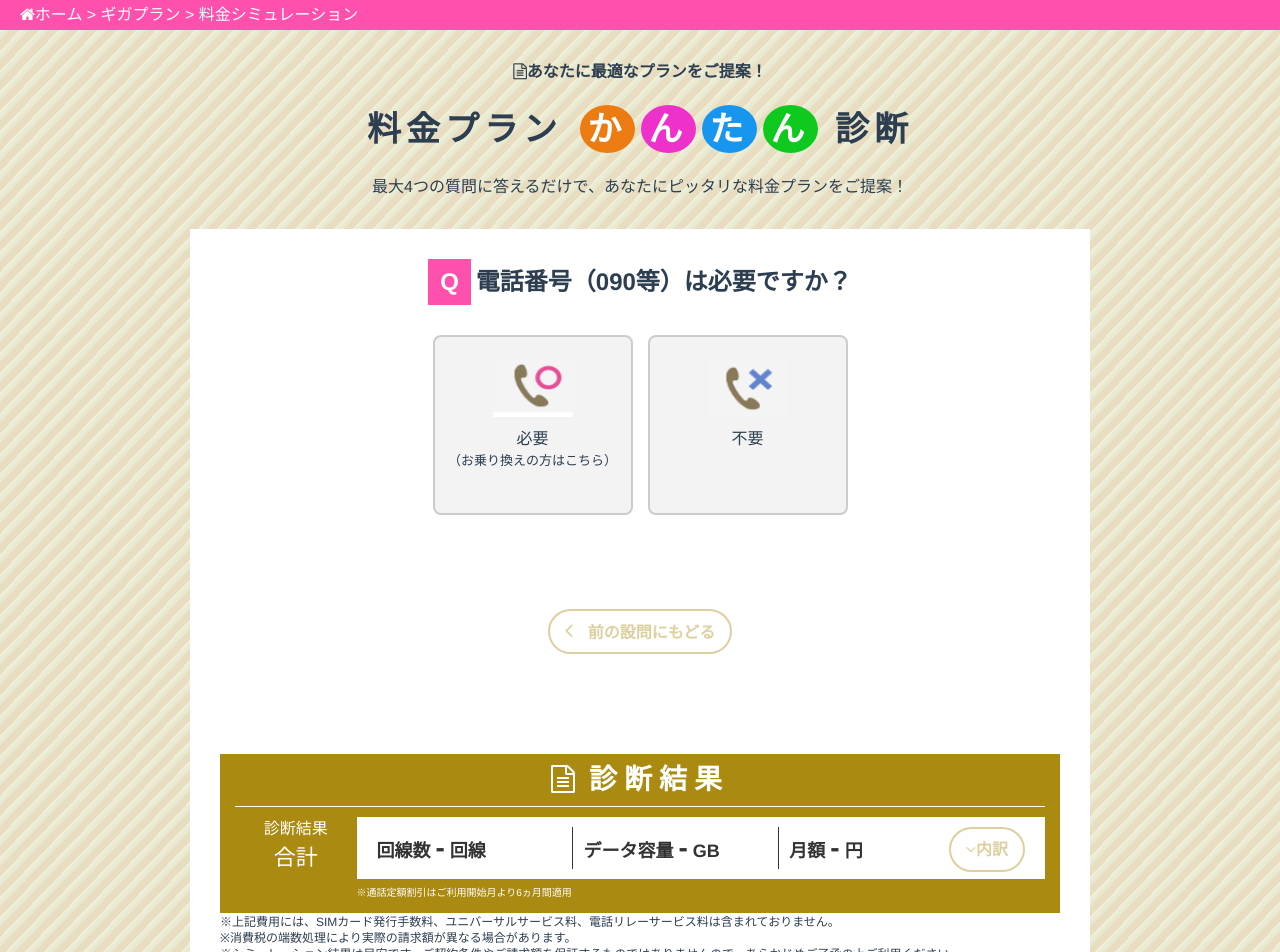
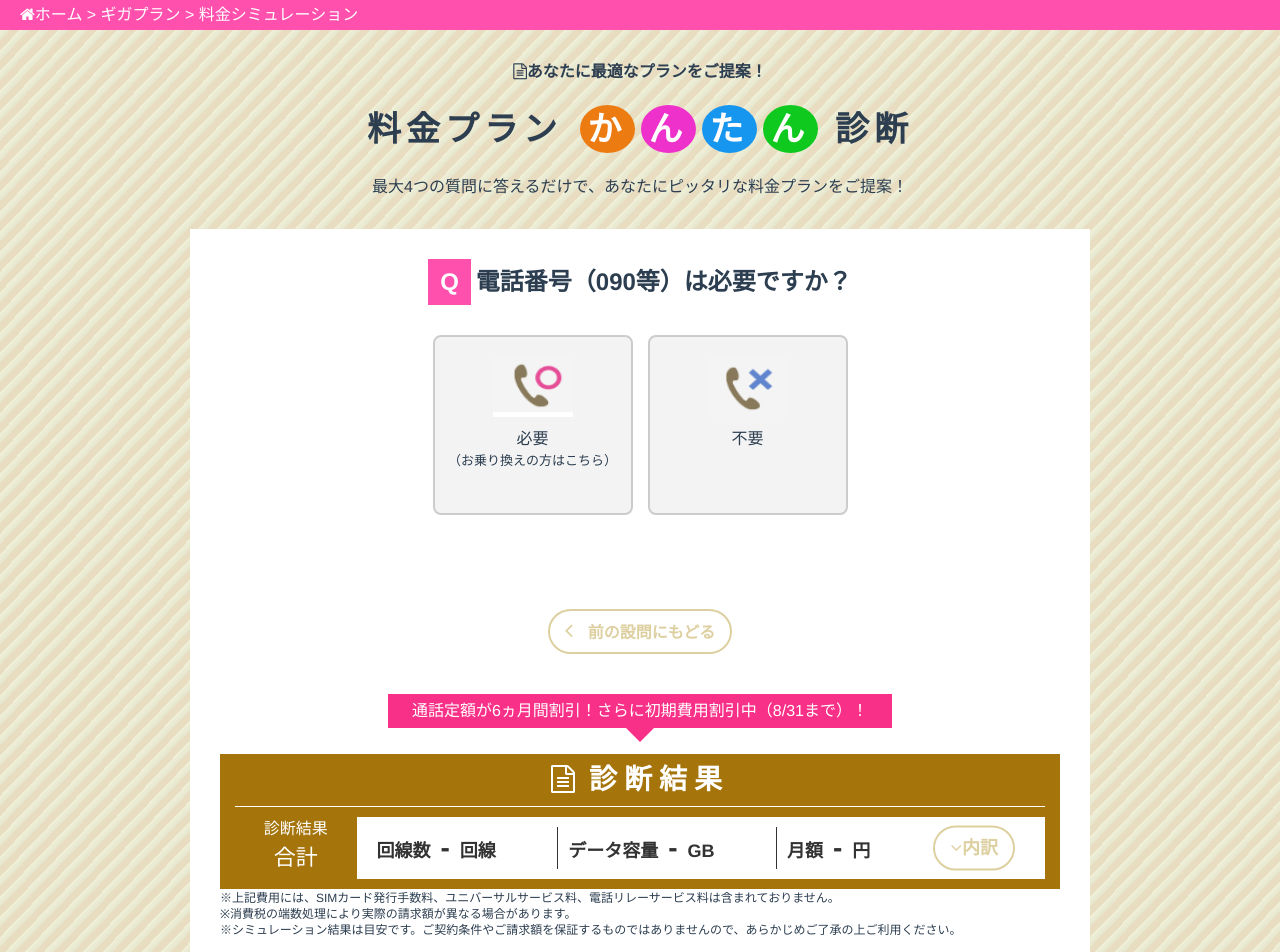
Before and after one commit to RyoAizawa/recommend_practice, a Vue app: page / in a window 1280 px wide. Shown: the top 952 px of the page. Built offline with nearby package versions, Linux system fonts and the light colour scheme.

Commit message:
キャンペーン表示対応

```diff
--- a/src/components/BreakDownItem.vue
+++ b/src/components/BreakDownItem.vue
@@ -1,6 +1,5 @@
 <script setup>
-const props = defineProps(["result"])
-
+const props = defineProps(["result", "campaign"])
 const emit = defineEmits(["deleteItem"])
 const deleteItem = (target) => {
     const deleteBtnAll = document.querySelectorAll(".deleteBtn")
@@ -12,9 +11,10 @@
         }
     })
     // resultArrayに保存済みの診断結果は現在シミュレート中の結果は含まないのでインデックスは-1する
-    emit("deleteItem", deleteBtnIndex - 1)
+    // 表示は逆順にしており、削除処理は大元の正順の配列に対し削除処理を行うため
+    // 全削除ボタンの個数-逆順で取得したインデックス-現在処理中のボタンは除く（-lengthは1始まりなので-1で調整）処理を行う
+    emit("deleteItem", (deleteBtnAll.length - deleteBtnIndex - 2))
 }
-
 </script>
 
 <template>
@@ -31,7 +31,7 @@
                 </div>
                 <div v-if="(props.result.sim === '音声SIM' || props.result.sim === '音声eSIM' ) && props.result.option !== ''" class="option" >
                     通話定額{{ props.result.option }}+
-                    <div class="result-price">
+                    <div class="result-price" :class="{ campaignPrice : props.campaign }">
                     <span>{{ props.result.optionPrice.toLocaleString() }}</span>円</div>
                 </div>
             </div>
@@ -41,7 +41,6 @@
         </div>
     </div>
 </template>
-
 
 <style scoped>
 /* 内訳 */
@@ -62,18 +61,38 @@
 }
 .result-plan-price {
     width: 90%;
+    font-size: 1.8rem;
 }
 .result-plan-price > div {
     display: flex;
     justify-content: space-between;
+    align-items: center;
     padding: 10px 5px;
     background-color: #fff;
+}
+.result-price {
+    font-size: 2.0rem;
+}
+.campaignPrice {
+    position: relative;
+    color: #f93087;
+    font-weight: bold;
+}
+.campaignPrice::after {
+    content: "※";
+    position: absolute;
+    color: #333;
+    font-size: 1.2rem;
+    bottom: 60%;
+    right: 0;
+}
+.campaignPrice>span {
+    font-size: 2.4rem;
 }
 .option {
     border-top: 1px dotted #333;
     font-weight: normal;
 }
-
 .result-deleteBtnArea {
     display: flex;
     justify-content: center;
--- a/src/components/DiagnosticResult.vue
+++ b/src/components/DiagnosticResult.vue
@@ -1,11 +1,11 @@
 <script setup>
-import { reactive, watch, defineEmits, computed } from 'vue'
+import { ref, reactive, watch, defineEmits, computed } from 'vue'
 import RecommendArea from "./RecommendArea";
 import BreakDownItem from "./BreakDownItem";
 /*---------------------------
     データ
 ---------------------------*/
-const props = defineProps(["userAnswers", "lastBtnChecked","autoScroll"])
+const props = defineProps(["userAnswers", "lastBtnChecked", "autoScroll"])
 const result = reactive({
     id: 0,
     lines: 0,
@@ -16,7 +16,9 @@
     dataVolume: 0,
     option: "",
     optionPrice: 0,
+    campaignPrice: 0,
     totalPrice: 0,
+    campaign: false
 })
 const resultArray = reactive([])
 const reverseResultArray = computed(() => {
@@ -44,12 +46,13 @@
 const totalPrice = computed(() => {
     let now = 0
     let total = 0
-    if(props.lastBtnChecked) now = result.planPrice + result.optionPrice
+    if(props.lastBtnChecked) now = result.planPrice + result.campaignPrice
     resultArray.forEach((elem) => {
-        total += elem.planPrice + elem.optionPrice
+        total += elem.planPrice + elem.campaignPrice
     })
     return total + now
 })
+let campaignApply = ref(false)
 
 /*---------------------------
     メソッド
@@ -83,15 +86,21 @@
                 if (elem.questionId === 3) {
                     if (elem.answerId === 1) {
                         result.option = "5分"
-                        result.optionPrice = 90
+                        result.optionPrice = 500
+                        result.campaignPrice = 90
+                        result.campaign = true
                     }
                     else if (elem.answerId === 2) {
                         result.option = "10分"
-                        result.optionPrice = 290
+                        result.optionPrice = 700
+                        result.campaignPrice = 290
+                        result.campaign = true
                     }
                     else if (elem.answerId === 3) {
                         result.option = "かけ放題"
-                        result.optionPrice = 990
+                        result.optionPrice = 1400
+                        result.campaignPrice = 990
+                        result.campaign = true
                     }
                     else result.option = ""
                 }
@@ -157,7 +166,7 @@
         case "データ20ギガプラン":     result.planPrice = 1950; break
         default: break;
     }
-    result.totalPrice = result.planPrice + result.optionPrice
+    result.totalPrice = result.planPrice + result.campaignPrice
 }
 watch(getLastBtnChecked, () => {
     if (props.lastBtnChecked) {
@@ -168,8 +177,23 @@
     }
 })
 watch(props.userAnswers, () => {
+    result.option = ""
+    result.campaign = false
     setResultData()
+    checkCampaign()
 })
+
+const checkCampaign = () => {
+    campaignApply.value = false
+    if(result.option !== "") campaignApply.value  = true
+    resultArray.forEach((elem) => {
+        if(elem.option !== "") campaignApply.value = true
+    })
+    if (campaignApply.value) {
+        console.log(document.querySelector(".totalPrice"))
+    }
+
+}
 
 const emit = defineEmits(["init"])
 const addItem = () => {
@@ -180,6 +204,7 @@
 }
 const deleteItemNow = () => {
     initialize()
+    checkCampaign()
     emit("init");
 }
 const deleteItem = (target) => {
@@ -188,9 +213,11 @@
         if(elem.id > target) elem.id--
     })
     result.id--
+    checkCampaign()
 }
 const deleteAllItem = () => {
     initialize()
+    checkCampaign()
     resultArray.splice(0)
     emit("init");
 }
@@ -211,6 +238,7 @@
 
 <template>
     <div class="result-area">
+        <div class="campaign">通話定額が6ヵ月間割引！さらに初期費用割引中（8/31まで）！</div>
         <h2>
             <i class="fa fa-file-text-o" aria-hidden="true"></i
             >診断結果
@@ -219,28 +247,40 @@
             <p>診断結果<span>合計</span></p>
             <div class="result-calcArea-right">
                 <div class="result-whiteArea">
+                    <div v-if="campaignApply && (props.lastBtnChecked || resultArray.length > 0)" class="campaign-apply">キャンペーン適用で</div>
                     <div class="result-firstArea">
                         <div>回線数
-                            <span v-if="totalLines < 1">-</span>
-                            <span v-else>{{ totalLines }}</span>
-                            回線
+                            <div v-if="totalLines < 1">
+                                <span>-</span>回線
+                            </div>
+                            <div v-else>
+                                <span>{{ totalLines }}</span>回線
+                            </div>
                         </div>
                         <div>データ容量
-                            <span v-if="totalDataVolume < 1">-</span>
-                            <span v-else>{{ totalDataVolume }}</span>
-                            GB
+                            <div v-if="totalDataVolume < 1">
+                                <span>-</span>GB
+                            </div>
+                            <div v-else>
+                                <span>{{ totalDataVolume }}</span>GB
+                            </div>
                         </div>
                         <div>月額
-                            <span v-if="totalPrice < 1">-</span>
-                            <span v-else>{{ totalPrice.toLocaleString()  }}</span>
-                            円
+                            <div v-if="totalPrice < 1">
+                                <span>-</span>円
                             </div>
+                            <div v-else :class="{ campaignPrice : campaignApply }">
+                                <span>{{ totalPrice.toLocaleString() }}</span>円
+                            </div>
+                        </div>
+                        <div class="breakdownBtn-Wrap">
                             <button class="yellowBtn breakdownBtn"
                             @click="breakdownBtnClick"
                             :class="{disabled: !props.lastBtnChecked && !resultArray.length > 0}"
                             :disabled=" !props.lastBtnChecked && !resultArray.length > 0">
                                 <i class="fa fa-angle-down" aria-hidden="true"></i>内訳
                             </button>
+                        </div>
                     </div>
                     <!-- 内訳を押すと出力 -->
                     <div v-if="resultArray.length > 0 || props.lastBtnChecked" class="result-breakdownArea hide">
@@ -249,13 +289,13 @@
                                 内訳
                             </div>
                             <div class="result-breakdown-items">
-                                <BreakDownItem v-if="props.lastBtnChecked" :result="result" @deleteItem="deleteItemNow" />
-                                <BreakDownItem v-for="resultItem of reverseResultArray" :key="resultItem.id" :result="resultItem" @deleteItem="deleteItem" />
+                                <BreakDownItem v-if="props.lastBtnChecked" :result="result" @deleteItem="deleteItemNow" :campaign="result.campaign" />
+                                <BreakDownItem v-for="resultItem of reverseResultArray" :key="resultItem.id" :result="resultItem" @deleteItem="deleteItem" :campaign="resultItem.campaign" />
                             </div>
                         </div>
                     </div>
                 </div>
-                <small>※通話定額割引はご利用開始月より6ヵ月間適用</small>
+                <small v-if="campaignApply">※通話定額割引はご利用開始月より6ヵ月間適用</small>
             </div>
         </div>
     </div>
@@ -263,8 +303,8 @@
     <div v-if="resultArray.length > 0 || props.lastBtnChecked" class="recommend">
         <h3>あなたに最適なプランはこれ！</h3>
         <button @click="deleteAllItem"  class="deleteBtn"><i class="fa fa-times" aria-hidden="true"></i>診断結果をすべて削除</button>
-        <RecommendArea v-if="props.lastBtnChecked" :result="result"></RecommendArea>
-        <RecommendArea v-for="resultItem of reverseResultArray" :key="resultItem.id" :result="resultItem"></RecommendArea>
+        <RecommendArea v-if="props.lastBtnChecked" :result="result" :campaign="result.campaign" />
+        <RecommendArea v-for="resultItem of reverseResultArray" :key="resultItem.id" :result="resultItem" :campaign="resultItem.campaign" />
         <button
             @click="addItem"
             class="recommend-addBtn yellowBtn">
@@ -280,11 +320,55 @@
     診断結果領域
 --------------------*/
 .result-area {
-    background-color: #ab8a11;
+    position: relative;
+    background-color: #a5750c;
     margin-top: 100px;
     color: #fff;
     padding: 0 15px 10px;
 }
+.campaign {
+    position: absolute;
+    text-align: center;
+    background-color: #f93087;
+    width: 60%;
+    padding: 5px;
+    top: -60px;
+    left: 50%;
+    transform: translateX(-50%);
+}
+.campaign::after {
+    position: absolute;
+    content: "";
+    border-top: 20px solid #f93087;
+    border-right: 20px solid transparent;
+    border-left: 20px solid transparent;
+    border-bottom: 20px solid transparent;
+    bottom: -100%;
+    left: 50%;
+    transform: translateX(-50%);
+}
+.campaign-apply {
+    background-color: #f93087;
+    color: #fff;
+    text-align: center;
+    width: 70%;
+    margin: 10px 20px;
+    border-radius: 5px;
+}
+.campaignPrice {
+    position: relative;
+    color: #f93087;
+    font-weight: bold;
+}
+.campaignPrice::after {
+    content: "※";
+    position: absolute;
+    color: #333;
+    font-size: 1.2rem;
+    bottom: 60%;
+    right: 0;
+}
+
 .result-area > h2 {
     text-align: center;
     font-size: 2.8rem;
@@ -315,31 +399,42 @@
 .result-whiteArea {
     position: relative;
     width: 100%;
-    justify-content: space-between;
     color: #333;
     font-weight: bold;
     background-color: #fff;
+    overflow:hidden;
 }
 .result-firstArea {
     display: flex;
+    justify-content: space-between;
 }
-.result-firstArea div {
+.result-firstArea>div {
+    display: flex;
+    align-items: baseline;
     font-size: 1.8rem;
     padding: 0 10px;
     margin: 10px;
-    width: 27%;
+}
+.result-firstArea span {
+    margin: 0 10px
 }
 .result-firstArea div:nth-of-type(2),
 .result-firstArea div:nth-of-type(3) {
     border-left: 1px solid #333;
+
 }
 .result-firstArea span {
     font-size: 2.8rem;
 }
+.breakdownBtn-Wrap {
+    position: relative;
+    width: 15%;
+}
 .breakdownBtn {
     position: absolute;
-    top: 10px;
+    top: 50%;
     right: 20px;
+    transform: translateY(-50%);
 }
 
 /*--------------------
@@ -356,7 +451,6 @@
     0% {
         transform: translateY(0px);
     }
-
     100% {
         transform: translateY(300px);
     }
--- a/src/components/RecommendArea.vue
+++ b/src/components/RecommendArea.vue
@@ -4,7 +4,7 @@
 /*---------------------------
     データ
 ---------------------------*/
-const props = defineProps(["result"])
+const props = defineProps(["result", "campaign"])
 const recommend = reactive({
     text: "",
     text2: "",
@@ -13,6 +13,9 @@
     twitter: "",
     ipPhone: "",
     option: "",
+    optionPrice: 0,
+    campaignPrice: 0,
+    campaign: false
 })
 
 /*---------------------------
@@ -159,6 +162,9 @@
     recommend.homePage = props.result.dataVolume * 3410
     recommend.twitter = props.result.dataVolume * 11250
     recommend.ipPhone = props.result.dataVolume * 29
+    recommend.optionPrice = props.result.optionPrice
+    recommend.campaignPrice = props.result.campaignPrice
+    recommend.campaign = props.campaign
 }
 </script>
 
@@ -182,12 +188,25 @@
         <div class="recommend-breakdown">
             <p>内訳</p>
             <div class="recommend-plan-price">
-                <div>
-                    {{ props.result.plan }}<div class="result-price">税込<span>{{ props.result.planPrice.toLocaleString() }}</span>円</div>
+                <div >
+                    <div class="recommend-planName">{{ props.result.plan }}</div>
+                    <div>税込<span class="result-price">{{ props.result.planPrice.toLocaleString() }}</span>円</div>
                 </div>
                 <div v-if="(props.result.sim === '音声SIM' || props.result.sim === '音声eSIM' ) && props.result.option !== ''">
-                    定額通話{{ props.result.option }}+<div class="result-price">税込<span>{{ props.result.optionPrice.toLocaleString()  }}</span>円</div>
+                    <div>定額通話{{ props.result.option }}+</div>
+                    <div v-if="recommend.campaign">
+                        <span class="normalPrice">税込{{ recommend.optionPrice.toLocaleString() }}円</span><i class="fa fa-chevron-right" aria-hidden="true"></i>
+                        <span class="campaignPrice">税込<span class="result-price">{{ recommend.campaignPrice.toLocaleString() }}</span>円</span>
+                    </div>
+                    <div v-else>税込
+                        <span class="result-price">{{ recommend.optionPrice.toLocaleString() }}</span>円
+                    </div>
                 </div>
+            </div>
+            <small v-if="recommend.campaign">※通話定額割引はご利用開始月より6ヵ月間適用</small>
+            <div v-if="recommend.campaign" class="campaign-detail">
+                <p>適用キャンペーン</p>
+                <p><a href=""><i class="fa fa-caret-square-o-right" aria-hidden="true"></i>サマーキャンペーン【通話オプション割引】詳細はこちら</a></p>
             </div>
         </div>
         <div class="recommend-detail">
@@ -291,6 +310,23 @@
     font-size: 1.8rem;
     font-weight: bold;
 }
+.recommend-breakdown>small {
+    display: block;
+    text-align: right;
+    font-size: 1.2rem;
+}
+.fa-caret-square-o-right {
+    margin-right: 5px;
+}
+.campaign-detail {
+    background-color: #ffd9d9;
+    margin: 15px 0;
+    padding: 15px;
+    font-size: 1.3rem;
+}
+.campaign-detail>p>a {
+    color: #f93087;
+}
 .recommend-plan-price {
     border-top: 1px solid #888;
     border-bottom: 1px solid #888;
@@ -302,17 +338,34 @@
     font-size: 1.8rem;
     padding: 10px;
 }
-.recommend-plan-price>div:first-child {
+.recommend-planName {
     font-weight: bold;
 }
 .recommend-plan-price>div~div {
     border-top: 1px dotted #888;
 }
 .result-price {
-    font-weight: normal;
+    font-size: 2.4rem;
 }
-.result-price>span {
-    font-size: 2.4rem;
+.normalPrice {
+    font-size: 1.2rem;
+    text-decoration: line-through;
+}
+.fa-chevron-right {
+    font-size: 1.2rem;
+}
+.campaignPrice {
+    position: relative;
+    color: #f93087;
+    font-weight: bold;
+}
+.campaignPrice::after {
+    content: "※";
+    position: absolute;
+    color: #333;
+    font-size: 1.2rem;
+    bottom: 60%;
+    right: 0;
 }
 .recommend-detail {
     width: 45%;
--- a/src/components/SimulatorMain.vue
+++ b/src/components/SimulatorMain.vue
@@ -55,8 +55,8 @@
                 image: require("../assets/img/3-1.png"),
                 mainText: "通話定額5分＋",
                 subText: "1回5分以内の国内通話無料",
-                smallPrice: "500",
-                price: "90",
+                optionPrice: "500",
+                campaignPrice: "90",
                 bandMsg: "セール"
             },
             {
@@ -64,8 +64,8 @@
                 image: require("../assets/img/3-2.png"),
                 mainText: "通話定額10分＋",
                 subText: "1回10分以内の国内通話無料",
-                smallPrice: "700",
-                price: "290",
+                optionPrice: "700",
+                campaignPrice: "290",
                 bandMsg: "セール"
             },
             {
@@ -73,8 +73,8 @@
                 image: require("../assets/img/3-3.png"),
                 mainText: "かけ放題＋",
                 subText: "無制限で国内通話無料",
-                smallPrice: "1400",
-                price: "990",
+                optionPrice: "1400",
+                campaignPrice: "990",
                 bandMsg: "セール"
             },
             {
@@ -82,8 +82,8 @@
                 image: require("../assets/img/3-4.png"),
                 mainText: "通話定額は使わない",
                 subText: "",
-                smallPrice: "",
-                price: "",
+                optionPrice: "",
+                campaignPrice: "",
                 bandMsg: ""
             },
         ]
@@ -340,8 +340,8 @@
                         <div v-if="question.id === 3 && answer.answerId !== 4" class="answerBtn-mainText bold">{{ encode(answer.mainText) }}</div>
                         <div v-else-if="answer.mainText" class="answerBtn-mainText">{{ encode(answer.mainText) }}</div>
                         <div v-if="answer.subText"       class="answerBtn-subText">{{ answer.subText }}</div>
-                        <div v-if="answer.smallPrice"    class="answerBtn-smallPrice">税込<span>{{ answer.smallPrice }}</span>円</div>
-                        <div v-if="answer.price"         class="answerBtn-price">税込<span>{{ answer.price }}</span>円</div>
+                        <div v-if="answer.optionPrice"   class="answerBtn-optionPrice">税込<span>{{ answer.optionPrice }}</span>円</div>
+                        <div v-if="answer.campaignPrice" class="answerBtn-campaignPrice">税込<span>{{ answer.campaignPrice }}</span>円</div>
                         <div v-if="answer.bandMsg === 'セール'"    class="answerBtn-bandMsg_sale">{{ answer.bandMsg }}</div>
                         <div v-if="answer.bandMsg === 'オススメ!'" class="answerBtn-bandMsg_recommend"><div class="tri"></div>{{ answer.bandMsg }}</div>
                     </div>
@@ -420,18 +420,18 @@
 .answerBtn-subText {
     font-size: 1.3rem;
 }
-.answerBtn-smallPrice {
+.answerBtn-optionPrice {
     text-decoration: line-through;
     font-size: 1.1rem;
 }
 
-.answerBtn-price {
+.answerBtn-campaignPrice {
     font-size: 1.4rem;
     font-weight: bold;
     color: #ff50ad;
     margin-bottom: 10px;
 }
-.answerBtn-price span {
+.answerBtn-campaignPrice span {
     font-size: 1.6rem;
 }
 .simulator-answer-subarea {
```
Lines whose indentation alone changed are shown as unchanged.
